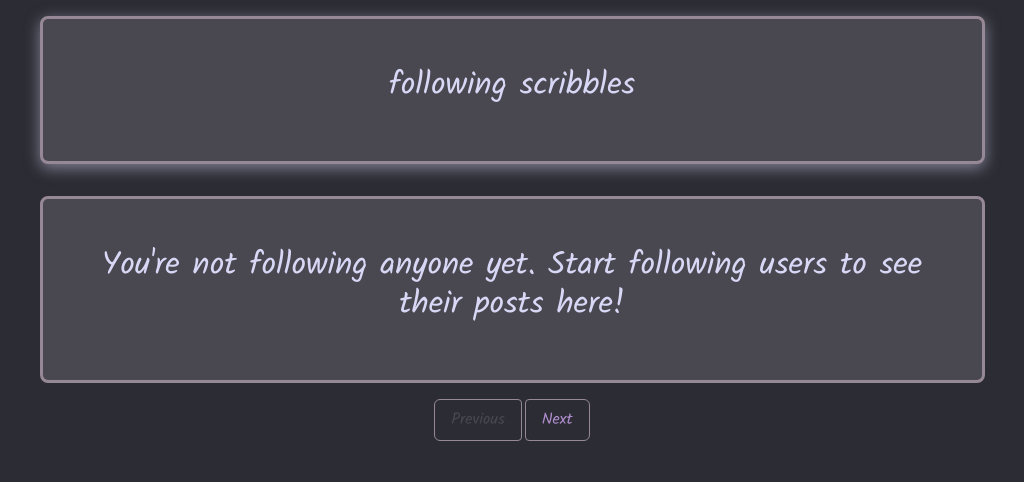
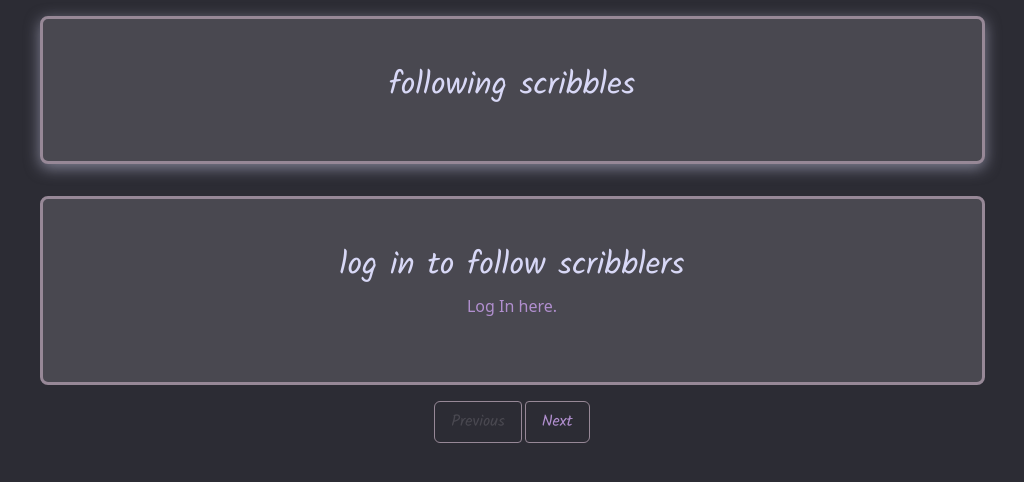
Before and after one commit to lt468/CS50w_Network, a Django app: page /following in a window 1280 px wide. Shown: the part 68-550 px from the top of the page, without its empty margins (128-1152 px from the left). Run offline with Django 3.2, Linux system fonts and the light colour scheme; data that the repository does not hold is empty.

Commit message:
sorted following page and async issues

```diff
--- a/network/static/network/network.js
+++ b/network/static/network/network.js
@@ -236,8 +236,8 @@ async function getPosts(who, page=1, following=false) {
 
         // Iterate through the data and display posts
         for (const post of filteredData) {
-            const username = await getUserNameAsync(post['owner_id']);
-            displayPost(post, username);
+            console.log(post['time']);  // Log the timestamp
+            displayPost(post, post['username']);
         }
 
         return data;
--- a/network/templates/network/following.html
+++ b/network/templates/network/following.html
@@ -13,7 +13,8 @@
 <div id="display_scrib" class="d-flex flex-column align-items-center justify-content-center">
         <!-- Posts will be displayed here using JavaScript, just like in index.html -->
         <div class="m-3 p-5 scrib-box rounded-3 d-flex flex-column align-items-center">
-            <h2 class="scrib-font text-center">You're not following anyone yet. Start following users to see their posts here!</h2>
+            <h2 class="scrib-font">log in to follow scribblers</h2>
+            <p><a class="nav-link" href="{% url 'login' %}"> Log In here.</a></p>
         </div>
 </div>
 <nav aria-label="...">
--- a/network/views.py
+++ b/network/views.py
@@ -171,8 +171,12 @@ def get_data(request, following=False):
     current_page_data = paginator.get_page(page)
 
     # Return posts and the total number of pages
+
     response_data = {
-        "posts": list(current_page_data.object_list.values()),
+        "posts": [{
+            **post,
+            "username": User.objects.get(id=post["owner_id"]).username
+        } for post in current_page_data.object_list.values()],
         "total_pages": paginator.num_pages,
         "current_page_count": len(current_page_data.object_list)
     }
```
Also changed, not shown: db.sqlite3.
